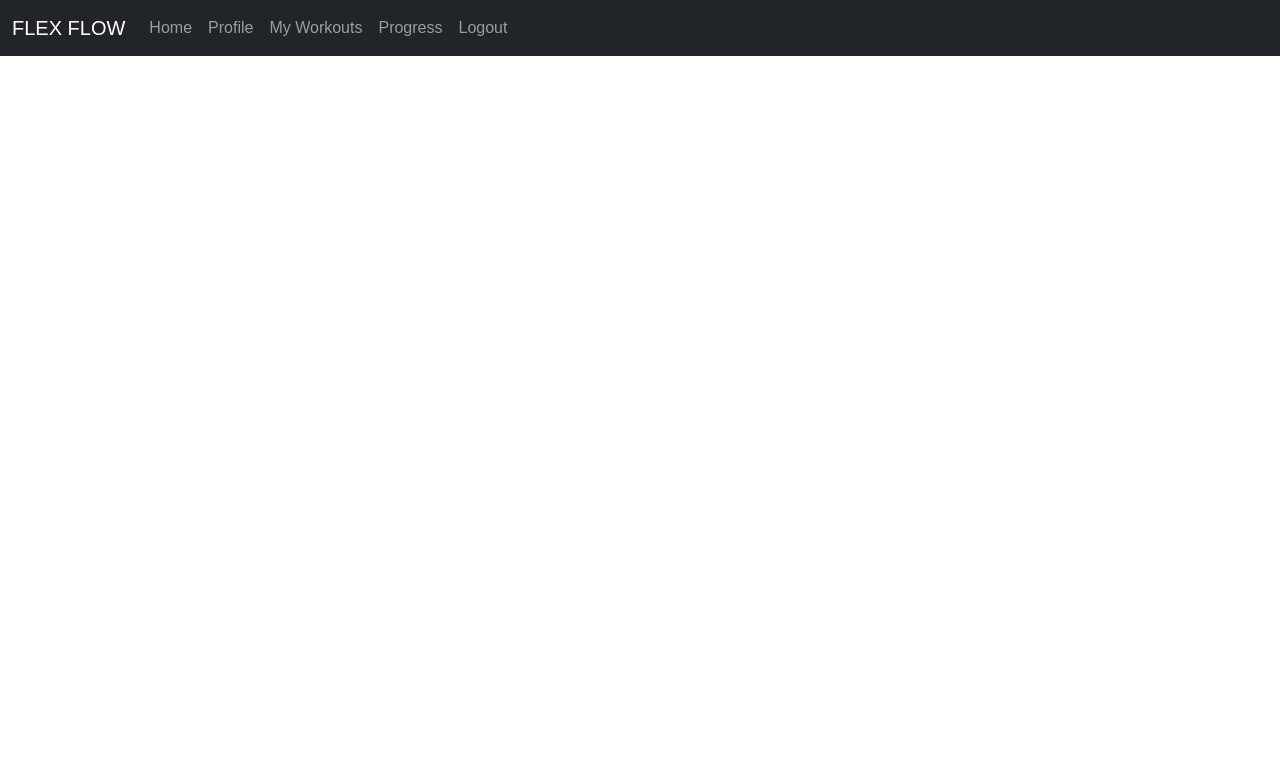
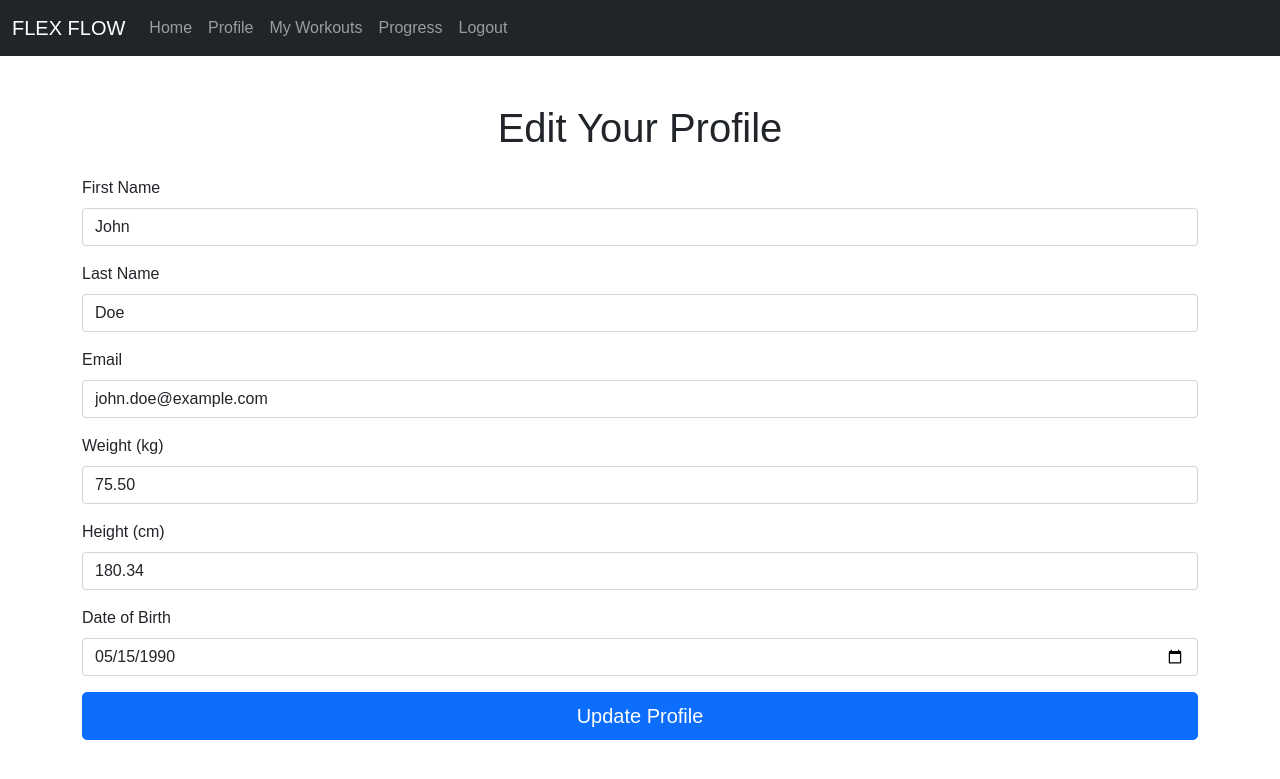
Before and after one commit to TraseRRR98/workout_plan, a PHP site: page /profile.php in a window 1280 px wide. Shown: the top 779 px of the page. Run offline with PHP 8.4, Linux system fonts and the light colour scheme; a user stored in the database is signed in; data comes from the database, SQL or seed files in the repository.

Commit message:
Implement user profile management; add functions for session validation, user data retrieval, and profile updates to enhance user experience and maintainability

```diff
--- a/profile/profile.php
+++ b/profile/profile.php
@@ -4,5 +4,131 @@ require_once '../lib/db_connect.php';
 include '../lib/navbar.php';
 include '../lib/css.php';
 
-if (session_status() == PHP_SESSION_NONE)
-    session_start();
+// Function to validate session and return user ID
+function get_logged_in_user_id()
+{
+    if (session_status() == PHP_SESSION_NONE)
+        session_start();
+
+    if (!isset($_SESSION['user_id']))
+    {
+        header("Location: login.php");
+        exit();
+    }
+    return $_SESSION['user_id'];
+}
+
+// Function to fetch user data
+function fetch_user_data($conn, $user_id)
+{
+    $query = "SELECT * FROM user WHERE user_id = " . intval($user_id);
+    $result = $conn->query($query);
+
+    if ($result === false || $result->num_rows == 0)
+        die("Error: User not found.");
+
+    return $result->fetch_assoc();
+}
+
+// Function to update user profile
+function update_user_profile($conn, $user_id)
+{
+    $fields = ['first_name', 'last_name', 'email', 'weight', 'height', 'date_of_birth'];
+    foreach ($fields as $field)
+        if (!is_set_with_error($field))
+            return "Error: Missing required field '$field'.";
+
+    $first_name = get_safe('first_name');
+    $last_name = get_safe('last_name');
+    $email = get_safe('email');
+    $weight = get_safe('weight');
+    $height = get_safe('height');
+    $date_of_birth = get_safe('date_of_birth');
+
+    // Update user data in the database
+    $query = "UPDATE user
+              SET first_name = '$first_name',
+                  last_name = '$last_name',
+                  email = '$email',
+                  weight = '$weight',
+                  height = '$height',
+                  date_of_birth = '$date_of_birth'
+              WHERE user_id = '$user_id'";
+
+    return $conn->query($query) ? "Profile updated successfully!" : "Failed to update profile: " . $conn->error;
+}
+
+$user_id = get_logged_in_user_id();
+$user = fetch_user_data($conn, $user_id);
+
+$message = null;
+if ($_SERVER['REQUEST_METHOD'] == 'POST')
+{
+    $message = update_user_profile($conn, $user_id);
+    $user = fetch_user_data($conn, $user_id); // Refresh user data after update
+}
+?>
+
+<!DOCTYPE html>
+<html lang="en">
+
+<head>
+    <meta charset="UTF-8">
+    <meta name="viewport" content="width=device-width, initial-scale=1.0">
+    <title>Edit Profile</title>
+</head>
+
+<body>
+    <div class="container mt-5">
+        <h1 class="text-center mb-4">Edit Your Profile</h1>
+
+        <?php if ($message): ?>
+            <div class="alert alert-info text-center"><?= htmlspecialchars($message) ?></div>
+        <?php endif; ?>
+
+        <!-- Profile Edit Form -->
+        <form action="profile.php" method="POST">
+            <div class="mb-3">
+                <label for="first_name" class="form-label">First Name</label>
+                <input type="text" id="first_name" name="first_name" class="form-control"
+                    value="<?= htmlspecialchars($user['first_name']); ?>" required>
+            </div>
+
+            <div class="mb-3">
+                <label for="last_name" class="form-label">Last Name</label>
+                <input type="text" id="last_name" name="last_name" class="form-control"
+                    value="<?= htmlspecialchars($user['last_name']); ?>" required>
+            </div>
+
+            <div class="mb-3">
+                <label for="email" class="form-label">Email</label>
+                <input type="email" id="email" name="email" class="form-control"
+                    value="<?= htmlspecialchars($user['email']); ?>" required>
+            </div>
+
+            <div class="mb-3">
+                <label for="weight" class="form-label">Weight (kg)</label>
+                <input type="number" id="weight" name="weight" class="form-control"
+                    value="<?= htmlspecialchars($user['weight']); ?>" step="0.01" required>
+            </div>
+
+            <div class="mb-3">
+                <label for="height" class="form-label">Height (cm)</label>
+                <input type="number" id="height" name="height" class="form-control"
+                    value="<?= htmlspecialchars($user['height']); ?>" step="0.01" required>
+            </div>
+
+            <div class="mb-3">
+                <label for="date_of_birth" class="form-label">Date of Birth</label>
+                <input type="date" id="date_of_birth" name="date_of_birth" class="form-control"
+                    value="<?= htmlspecialchars($user['date_of_birth']); ?>" required>
+            </div>
+
+            <div class="d-grid gap-2">
+                <button type="submit" class="btn btn-primary btn-lg">Update Profile</button>
+            </div>
+        </form>
+    </div>
+</body>
+
+</html>
```
